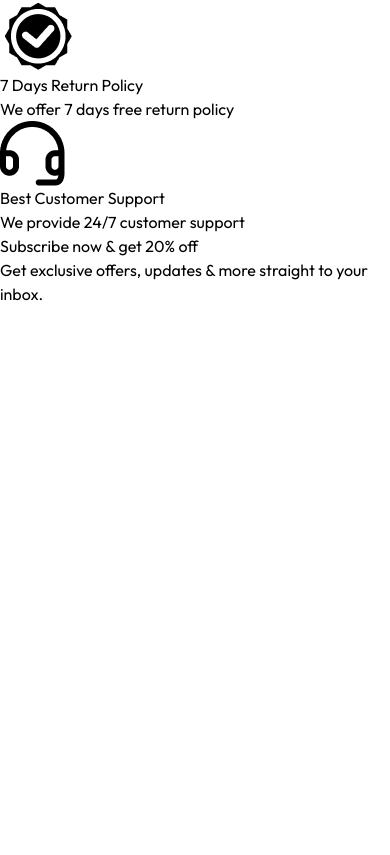
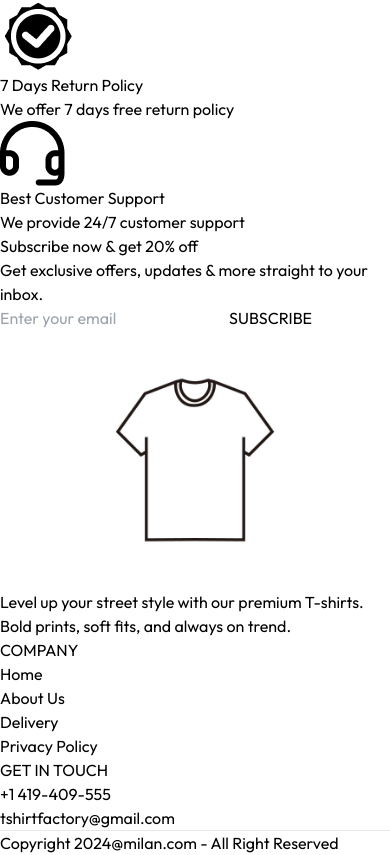
Before and after one commit to Milan-Lamsal/E-commerce, a React (Vite) app in the folder frontend/: page / in a window 390 px wide. Shown: the part 8861-9716 px from the top of the page. Before the commit the page ends 9167 px from the top, so only its background shows below. Built offline with nearby package versions, Linux system fonts and the light colour scheme.

Commit message:
Collection , Footer

```diff
--- a/frontend/src/App.jsx
+++ b/frontend/src/App.jsx
@@ -11,6 +11,7 @@
 import Login from './pages/Login'
 import PlaceOrder from './pages/PlaceOrder'
 import Orders from './pages/Orders'
+import Footer from './components/Footer'
 
 const App = () => {
     return (
@@ -27,8 +28,8 @@
                 <Route path='/login' element={<Login />} />
                 <Route path='/place-order' element={<PlaceOrder />} />
                 <Route path='/orders' element={<Orders />} />
-
             </Routes>
+            <Footer />
 
 
         </div>
--- /dev/null
+++ b/frontend/src/components/Footer.jsx
@@ -0,0 +1,44 @@
+import React from 'react'
+import { assets } from '../assets/assets'
+
+const Footer = () => {
+    return (
+        <div>
+            <div className='flex flex-col sm:grid grid-cols-[3fr_1fr_1fr] gap-14 my-10 mt-40 text-sm'>
+
+                <div>
+                    <img src={assets.logo} className='mb-5 w-32 ' alt="" />
+                    <p className='w-full md:w-2/3 text-gray-600'>
+                        Level up your street style with our premium T-shirts. Bold prints, soft fits, and always on trend.
+                    </p>
+                </div>
+
+                <div>
+                    <p className='text-xl font-medium mb-5'>COMPANY</p>
+                    <ul className='flex flex-col gap-1 text-gray-600'>
+                        <li>Home</li>
+                        <li>About Us</li>
+                        <li>Delivery</li>
+                        <li>Privacy Policy </li>
+                    </ul>
+                </div>
+                <div>
+                    <p className='text-xl font-medium mb-5'>GET IN TOUCH </p>
+                    <ul className='flex flex-col gap-1 text-gray-600'>
+                        <li>+1 419-409-555</li>
+                        <li> tshirtfactory@gmail.com</li>
+                    </ul>
+                </div>
+            </div>
+
+            <div>
+                <hr />
+                < p className='py-5 text-sm text-center'>Copyright 2024@milan.com - All Right Reserved</p>
+
+            </div>
+
+        </div>
+    )
+}
+
+export default Footer
--- a/frontend/src/components/NewsLetterBox.jsx
+++ b/frontend/src/components/NewsLetterBox.jsx
@@ -1,6 +1,12 @@
 import React from 'react'
 
 const NewsLetterBox = () => {
+
+    const onSubmitHandler = (e) => {
+        e.preventDefault();
+    }
+
+
     return (
         <div className='text-center'>
             <p className='text-2xl font-medium text-gray-800'>
@@ -9,6 +15,10 @@
             <p className='text-gray-400 mt-3'>
                 Get exclusive offers, updates & more straight to your inbox.
             </p>
+            <form onSubmit={onSubmitHandler} className='w-full sm:w-1/2 flex items-center gap-3 mx-auto my-6 border pl-3'>
+                <input className='w-full sm:flex-1 outline-none' type='email' placeholder='Enter your email' required />
+                <button type='submit' className='bg-black text-white text-xs px-10 py-4'>SUBSCRIBE</button>
+            </form>
 
         </div>
     )
--- a/frontend/src/pages/Collection.jsx
+++ b/frontend/src/pages/Collection.jsx
@@ -1,8 +1,63 @@
-import React from 'react'
+import React, { useContext, useState } from 'react'
+import { ShopContext } from '../context/ShopContex';
+import { assets } from '../assets/assets';
 
 const Collection = () => {
+
+    const { products } = useContext(ShopContext);
+    const [showFilter, setShowFilter] = useState(false)
     return (
-        <div>
+        <div className='flex flex-col sm:flex-row gap-1 sm:gap-10 pt-10 border-t'>
+
+            {/* Filter Options */}
+            <div className='min-w-60'>
+                <p
+                    onClick={() => setShowFilter(!showFilter)}
+                    className='my-2 text-xl flex  items-center cursor-pointer'>
+                    FILTERS
+                    <img
+                        src={assets.dropdown_icon}
+                        className={`h-3 sm:hidden ${showFilter ? 'rotate-90' : ''}`} alt="" />
+                </p>
+
+                {/* Category Filter */}
+
+                <div className={`border border-gray-300 pl-5 py-3 my-5 ${showFilter ? '' : 'hidden'} sm:block`}>
+                    <p className='mb-3 text-sm font-medium'>CATEGORIES</p>
+                    <div className='flex flex-col gap-2 text-sm font-light text-gray-700'>
+                        <p className='flex gap-2'>
+                            <input className='w-3' type='checkbox' value={'Men'} /> Men
+                        </p>
+                        <p className='flex gap-2'>
+                            <input className='w-3' type='checkbox' value={'Women'} /> Women
+                        </p>
+                        <p className='flex gap-2'>
+                            <input className='w-3' type='checkbox' value={'Kids'} /> Kids
+                        </p>
+                    </div>
+                </div>
+
+                {/* SubCategory Filter  */}
+
+                <div className={`border border-gray-300 pl-5 py-3 mt-6 ${showFilter ? '' : 'hidden'} sm:block`}>
+                    <p className='mb-3 text-sm font-medium'>TYPES</p>
+                    <div className='flex flex-col gap-2 text-sm font-light text-gray-700'>
+                        <p className='flex gap-2'>
+                            <input className='w-3' type='checkbox' value={'Topwear'} />Topwear
+                        </p>
+                        <p className='flex gap-2'>
+                            <input className='w-3' type='checkbox' value={'Bottomwear'} />Bottomwear
+                        </p>
+                        <p className='flex gap-2'>
+                            <input className='w-3' type='checkbox' value={'Winterwear'} /> Winterwear
+                        </p>
+                    </div>
+                </div>
+            </div>
+            {/* Right Side  */}
+            <div className='flex-1 '>
+                <div className=' flex justify-between text-base sm:text-2xl mb-4'></div>
+            </div>
 
         </div>
     )
--- a/frontend/src/pages/Home.jsx
+++ b/frontend/src/pages/Home.jsx
@@ -4,6 +4,7 @@
 import BestSeller from '../components/BestSeller'
 import OurPolicy from '../components/OurPolicy'
 import NewsLetterBox from '../components/NewsLetterBox'
+import Footer from '../components/Footer'
 
 const Home = () => {
     return (
```
